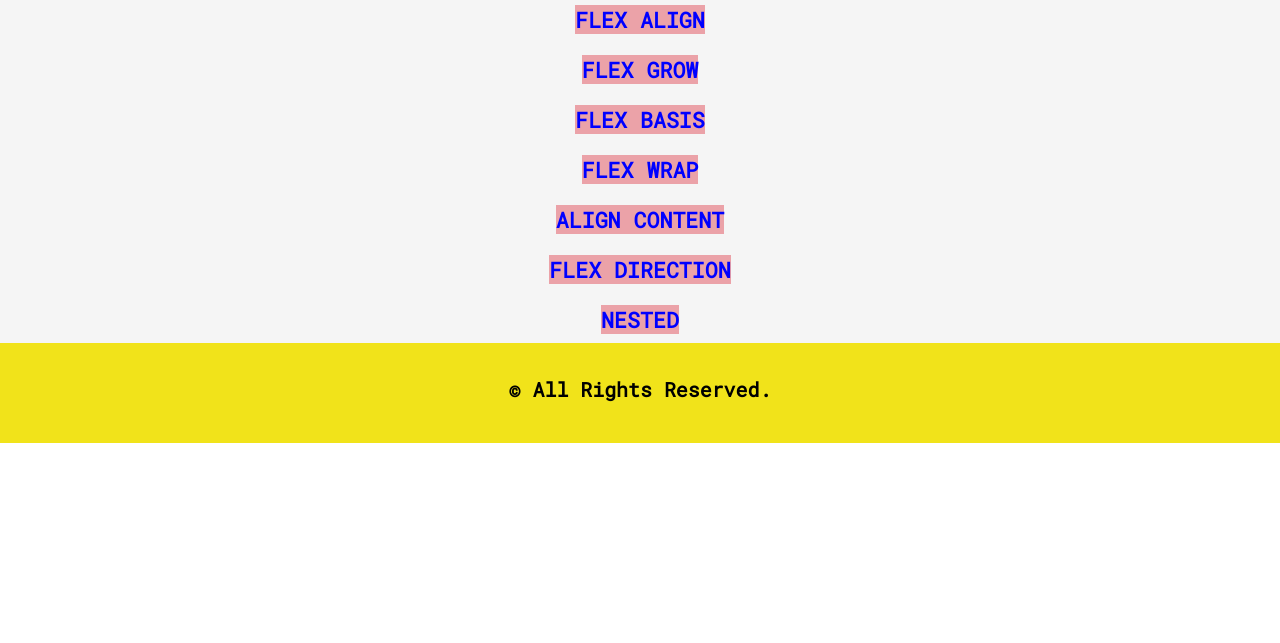
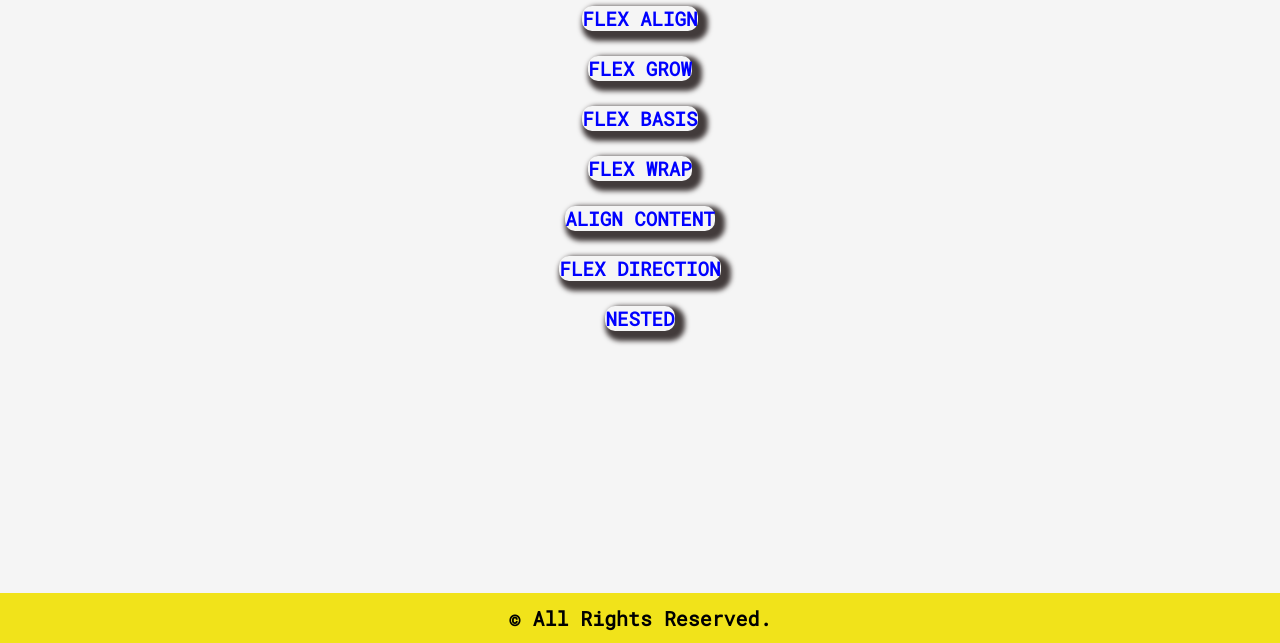
Before and after one commit to HariTatakula/Flex-Box-Project, a plain HTML site: page index.html in a window 1280 px wide. Shown: the part 157-800 px from the top of the page. Drawn offline with Linux system fonts and the light colour scheme.

Commit message:
styles updated

```diff
--- a/index.html
+++ b/index.html
@@ -15,41 +15,41 @@
     </div>
     <div class="container">
         <!-- FLEX JUSTIFY PROPERTY OF FLEX-BOX -->
-        <h1><a href="index0.html">FLEX JUSTIFY</a></h1>
+        <h2><a href="index0.html">FLEX JUSTIFY</a></h2>
     </div>
     <div class="container">
         <!-- FLEX ALIGN ITEMS PROPERTY OF FLEX-BOX -->
-        <h1><a href="index1.html">FLEX ALIGN</a></h1>
+        <h2><a href="index1.html">FLEX ALIGN</a></h2>
 
     </div>
     <div class="container">
         <!-- FLEX GROW AND SHRINK -->
-        <h1><a href="index2.html">FLEX GROW</a></h1>
+        <h2><a href="index2.html">FLEX GROW</a></h2>
 
     </div>
     <div class="container">
         <!-- Flex Basis -->
-        <h1><a href="index3.html">FLEX BASIS</a></h1>
+        <h2><a href="index3.html">FLEX BASIS</a></h2>
 
     </div>
     <div class="container">
         <!-- Flex-Wrap: Wrap -->
-        <h1><a href="index4.html">FLEX WRAP</a></h1>
+        <h2><a href="index4.html">FLEX WRAP</a></h2>
 
     </div>
     <div class="container">
         <!-- Align Content -->
-        <h1><a href="index5.html">ALIGN CONTENT</a></h1>
+        <h2><a href="index5.html">ALIGN CONTENT</a></h2>
 
     </div>
     <div class="container">
         <!-- Flex-Direction: Row -->
-        <h1><a href="index6.html">FLEX DIRECTION</a></h1>
+        <h2><a href="index6.html">FLEX DIRECTION</a></h2>
 
     </div>
     <div class="container">
         <!-- Nested -->
-        <h1><a href="index7.html">NESTED</a></h1>
+        <h2><a href="index7.html">NESTED</a></h2>
 
     </div>
     <div class="footer">
--- a/styles/style.css
+++ b/styles/style.css
@@ -10,11 +10,25 @@ body {
     font-size: 18px;
   }
 
+  a {
+    font-size: larger;
+    text-decoration: none;
+    background-color: white;
+    color: black;
+    box-shadow:5px 5px 5px 5px #423b3b;
+    border-radius: 10px;
+    }
+
+   a:hover{
+    background-color: rgb(183, 245, 14);
+   }
+
   .container {
     height: 150px;
     width: 100%;
     display: flex;
     background-color: whitesmoke;
+
   }
 
   .box {
--- a/styles/style0.css
+++ b/styles/style0.css
@@ -2,6 +2,7 @@ body {
     border: 0;
     margin: 0;
     font-family: 'Roboto Mono', monospace;
+    background-color: whitesmoke;
   }
 
   h1 {
@@ -10,6 +11,7 @@ body {
     font-size: 18px;
 
   }
+
   .header {
     height: 100px;
     width: 100%;
@@ -19,34 +21,50 @@ body {
     justify-content: center;
 
   }
+
   .header>h1{
     padding-top: 25px;
     font-size: 1.5rem;
+    text-shadow: 5px 5px 5px black;
   }
+
+  .header>a{
+    text-decoration: none;
+  }
+
   .container {
     height: 50px;
     width: 100%;
     display: flex;
     background-color: whitesmoke;
     justify-content: center;
+  }
 
+  .container>h2{
+    font-size: 1rem;
+  }
 
-  }
   a {
-    background-color: rgb(235, 162, 168);
     font-size: larger;
     text-decoration: none;
     color: blue;
+    box-shadow:5px 5px 5px 5px #423b3b;
+    border-radius: 10px;
     }
+
    a:hover{
     background-color: rgb(183, 245, 14);
    }
 
    .footer {
-    height: 100px;
+    position: fixed;
+    left: 0;
+    bottom: 0;
     width: 100%;
+    height: 50px;
     font-size: x-large;
     display: flex;
     background-color: rgb(241, 227, 26);
     justify-content: center;
+    align-items: center;
   }
--- a/styles/style1.css
+++ b/styles/style1.css
@@ -7,6 +7,19 @@ body {
     text-align: center;
     font-size: 18px;
   }
+
+  a {
+    font-size: larger;
+    text-decoration: none;
+    background-color: white;
+    color: black;
+    box-shadow:5px 5px 5px 5px #423b3b;
+    border-radius: 10px;
+    }
+
+   a:hover{
+    background-color: rgb(183, 245, 14);
+   }
 
   .container {
     height: 150px;
--- a/styles/style2.css
+++ b/styles/style2.css
@@ -16,7 +16,18 @@ body {
   h2 {
     text-align: center;
   }
+  a {
+    font-size: larger;
+    text-decoration: none;
+    background-color: white;
+    color: black;
+    box-shadow:5px 5px 5px 5px #423b3b;
+    border-radius: 10px;
+    }
 
+   a:hover{
+    background-color: rgb(183, 245, 14);
+   }
   .top,
   .middle,
   .bottom {
--- a/styles/style3.css
+++ b/styles/style3.css
@@ -13,6 +13,18 @@ body {
     text-align: center;
     font-size: 16px;
   }
+  a {
+    font-size: larger;
+    text-decoration: none;
+    background-color: white;
+    color: black;
+    box-shadow:5px 5px 5px 5px #423b3b;
+    border-radius: 10px;
+    }
+
+   a:hover{
+    background-color: rgb(183, 245, 14);
+   }
 
   .grow,
   .shrink {
--- a/styles/style4.css
+++ b/styles/style4.css
@@ -10,6 +10,18 @@ body {
   h3 {
     text-align: center;
   }
+  a {
+    font-size: larger;
+    text-decoration: none;
+    background-color: white;
+    color: black;
+    box-shadow:5px 5px 5px 5px #423b3b;
+    border-radius: 10px;
+    }
+
+   a:hover{
+    background-color: rgb(183, 245, 14);
+   }
 
   .container {
     background-color: dodgerblue;
--- a/styles/style5.css
+++ b/styles/style5.css
@@ -7,6 +7,19 @@ body {
     text-align: center;
     font-size: 18px;
   }
+
+  a {
+    font-size: larger;
+    text-decoration: none;
+    background-color: white;
+    color: black;
+    box-shadow:5px 5px 5px 5px #423b3b;
+    border-radius: 10px;
+    }
+
+   a:hover{
+    background-color: rgb(183, 245, 14);
+   }
 
   .container {
     height: 300px;
--- a/styles/style6.css
+++ b/styles/style6.css
@@ -16,6 +16,19 @@ body {
   h2 {
     text-align: center;
   }
+
+  a {
+    font-size: larger;
+    text-decoration: none;
+    background-color: white;
+    color: black;
+    box-shadow:5px 5px 5px 5px #423b3b;
+    border-radius: 10px;
+    }
+
+   a:hover{
+    background-color: rgb(183, 245, 14);
+   }
 
   .container {
     background-color: dodgerblue;
--- a/styles/style7.css
+++ b/styles/style7.css
@@ -2,10 +2,23 @@ body {
     font-family: 'Roboto Mono', monospace;
   }
 
-  h2 {
+  h2,h1 {
     text-align: center;
     font-size: 18px;
   }
+
+  a {
+    font-size: larger;
+    text-decoration: none;
+    background-color: white;
+    color: black;
+    box-shadow:5px 5px 5px 5px #423b3b;
+    border-radius: 10px;
+    }
+
+   a:hover{
+    background-color: rgb(183, 245, 14);
+   }
 
   .main {
     background-color: lightgrey;
```
Also changed, not shown: index0.html (+2 -0 lines), index1.html (+1 -0 lines), index2.html (+1 -0 lines), index3.html (+1 -0 lines), index4.html (+1 -0 lines), index5.html (+1 -0 lines), index6.html (+1 -0 lines), index7.html (+2 -0 lines).
